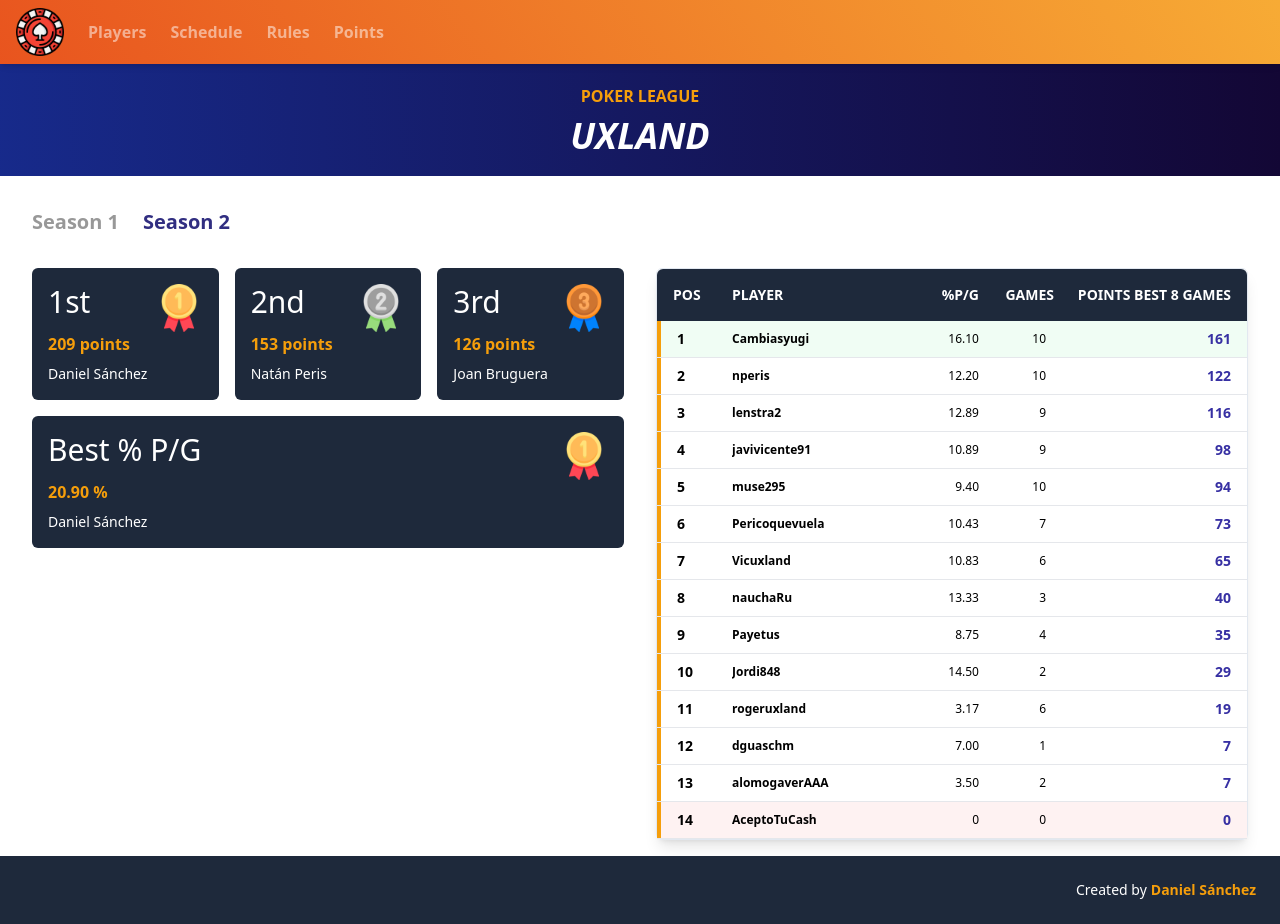
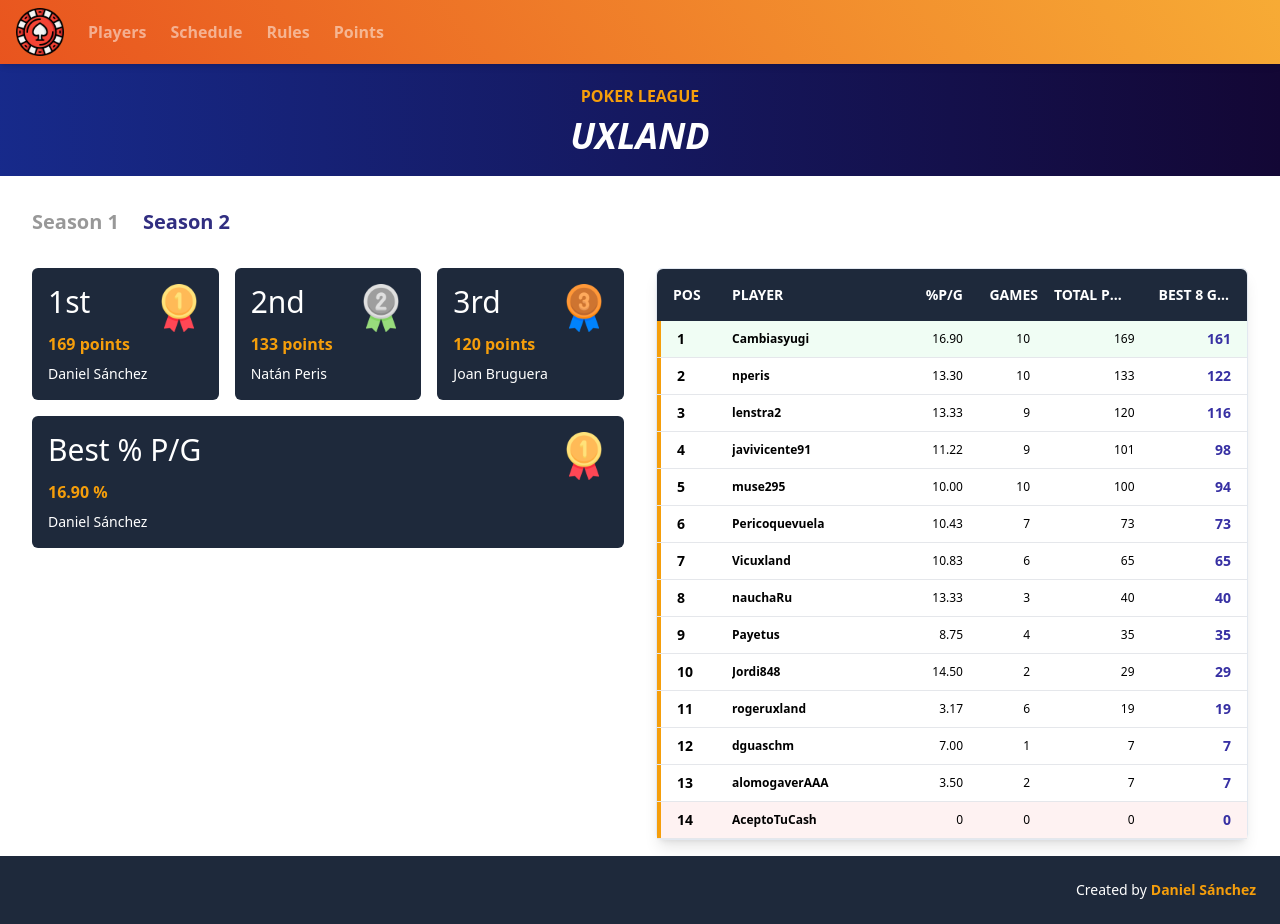
Before and after one commit to dguasch89/poker-league, a React (Vite) app: page / in a window 1280 px wide. Built offline with nearby package versions, Linux system fonts and the light colour scheme.

Commit message:
fix: separate seasons logic and fix tests

```diff
--- /dev/null
+++ b/src/UI/components/SeasonHighlights-best-8.tsx
@@ -0,0 +1,83 @@
+import {IPlayer, ISeason} from '../../domain/interfaces';
+import {
+  getBestPointsPerGamePercentagePlayer,
+  getBestSeasonPlayers,
+  getPlayerSeasonPoints,
+  getPlayerSeasonPointsPerGamePercentage,
+} from '../../domain/season-best-8';
+import {usePlayersStore} from '../../state/players';
+import bronzeMedal from '../assets/bronze_medal.png';
+import goldMedal from '../assets/gold_medal.png';
+import silverMedal from '../assets/silver_medal.png';
+
+interface SeasonHighlightsProps {
+  season: ISeason;
+}
+
+export function SeasonHighlightsBest8(props: SeasonHighlightsProps) {
+  const players = usePlayersStore.getState().players;
+  const bestSeasonPlayers = getBestSeasonPlayers(players, props.season);
+  const bestSeasonPointsPerGamePercentagePlayer: IPlayer = getBestPointsPerGamePercentagePlayer(
+    props.season,
+    players
+  );
+  return (
+    <div className="flex flex-col w-full gap-4">
+      <div className="flex flex-col w-full sm:flex-row items-center gap-4">
+        <div className="flex flex-col w-full p-4 text-white bg-slate-800 rounded-md sm:min-w">
+          <div className="flex flex-row justify-between sm:gap-12">
+            <div className="text-3xl font-medium">1st</div>
+            <img src={goldMedal} className="w-12" alt="gold-medal" />
+          </div>
+          <div className="text-md font-bold text-amber-500 mb-2">
+            {getPlayerSeasonPoints(props.season, bestSeasonPlayers[0].id)} points
+          </div>
+          <div className="text-sm">
+            {bestSeasonPlayers[0].name} {bestSeasonPlayers[0].surname}
+          </div>
+        </div>
+        <div className="flex flex-col w-full p-4 text-white bg-slate-800 rounded-md">
+          <div className="flex flex-row justify-between sm:gap-12">
+            <div className="text-3xl font-medium">2nd</div>
+            <img src={silverMedal} className="w-12" alt="silver-medal" />
+          </div>
+          <div className="text-md font-bold text-amber-500 mb-2">
+            {getPlayerSeasonPoints(props.season, bestSeasonPlayers[1].id)} points
+          </div>
+          <div className="text-sm">
+            {bestSeasonPlayers[1].name} {bestSeasonPlayers[1].surname}
+          </div>
+        </div>
+        <div className="flex flex-col w-full p-4 text-white bg-slate-800 rounded-md">
+          <div className="flex flex-row justify-between sm:gap-12">
+            <div className="text-3xl font-medium">3rd</div>
+            <img src={bronzeMedal} className="w-12" alt="bronze-medal" />
+          </div>
+          <div className="text-md font-bold text-amber-500 mb-2">
+            {getPlayerSeasonPoints(props.season, bestSeasonPlayers[2].id)} points
+          </div>
+          <div className="text-sm">
+            {bestSeasonPlayers[2].name} {bestSeasonPlayers[2].surname}
+          </div>
+        </div>
+      </div>
+      <div className="flex flex-col p-4 text-white bg-slate-800 rounded-md">
+        <div className="flex flex-row justify-between sm:gap-12">
+          <div className="text-3xl font-medium">Best % P/G</div>
+          <img src={goldMedal} className="w-12" alt="gold-medal" />
+        </div>
+        <div className="text-md font-bold text-amber-500 mb-2">
+          {getPlayerSeasonPointsPerGamePercentage(
+            props.season,
+            bestSeasonPointsPerGamePercentagePlayer.id
+          )}{' '}
+          %
+        </div>
+        <div className="text-sm">
+          {bestSeasonPointsPerGamePercentagePlayer.name}{' '}
+          {bestSeasonPointsPerGamePercentagePlayer.surname}
+        </div>
+      </div>
+    </div>
+  );
+}
--- a/src/UI/components/Standings2.tsx
+++ b/src/UI/components/Standings-best-8.tsx
@@ -1,23 +1,23 @@
 import {IPlayer, ISeason} from '../../domain/interfaces';
 import {getPlayerSeasonGamesCount} from '../../domain/season';
 import {
+  getPlayerSeasonBest8Points,
   getPlayerSeasonPoints,
-  getPlayerSeasonPointsMinusWorstTwo,
   getPlayerSeasonPointsPerGamePercentage,
   sortPlayersByTotalSeasonPointsDesc,
-} from '../../domain/season2';
+} from '../../domain/season-best-8';
 import {usePlayersStore} from '../../state/players';
 interface StandingsProps {
   season: ISeason;
 }
 
-export function Standings2(props: StandingsProps) {
+export function StandingsBest8(props: StandingsProps) {
   const players = usePlayersStore.getState().players;
   const sortedPlayers = sortPlayersByTotalSeasonPointsDesc(props.season, players);
 
   return (
     <div className="flex flex-col border-slate-200 border rounded-md shadow-lg">
-      <div className="grid grid-cols-standings gap-4 bg-slate-800 rounded-t-md">
+      <div className="grid grid-cols-standings6 gap-4 bg-slate-800 rounded-t-md">
         <div className="font-bold uppercase text-white text-xs sm:text-sm pt-4 pb-4 pl-4 truncate">
           POS
         </div>
@@ -30,18 +30,18 @@ export function Standings2(props: StandingsProps) {
         <div className="font-bold uppercase text-white text-xs sm:text-sm text-right pt-4 pb-4 truncate">
           GAMES
         </div>
-        {/* <div className="font-bold uppercase text-white text-xs sm:text-sm text-right pt-4 pb-4 pr-4 truncate">
-          VIRTUAL
-        </div> */}
         <div className="font-bold uppercase text-white text-xs sm:text-sm text-right pt-4 pb-4 pr-4 truncate">
-          POINTS BEST 8 GAMES
+          TOTAL POINTS
+        </div>
+        <div className="font-bold uppercase text-white text-xs sm:text-sm text-right pt-4 pb-4 pr-4 truncate">
+          BEST 8 GAMES
         </div>
       </div>
       <div className="flex flex-col">
         {sortedPlayers.map((player: IPlayer, index) => (
           <div
             key={player.id}
-            className="grid grid-cols-standings gap-4 border-b items-center first-of-type:bg-green-50 last-of-type:bg-red-50"
+            className="grid grid-cols-standings6 gap-4 border-b items-center first-of-type:bg-green-50 last-of-type:bg-red-50"
           >
             <div className="font-bold text-sm border-l-4 border-l-amber-500 p-2 pl-4">
               {index + 1}
@@ -53,11 +53,11 @@ export function Standings2(props: StandingsProps) {
             <div className="text-xs p-2 text-right">
               {getPlayerSeasonGamesCount(props.season, player.id)}
             </div>
-            {/* <div className="font-bold text-sm text-amber-500 text-right pr-4">
-              {getPlayerSeasonPointsMinusWorstTwo(props.season, player.id)}
-            </div> */}
+            <div className="text-xs p-2 text-right">
+              {getPlayerSeasonPoints(props.season, player.id)}
+            </div>
             <div className="font-bold text-sm text-indigo-800 text-right pr-4">
-              {getPlayerSeasonPoints(props.season, player.id)}
+              {getPlayerSeasonBest8Points(props.season, player.id)}
             </div>
           </div>
         ))}
--- a/src/UI/components/Standings.tsx
+++ b/src/UI/components/Standings.tsx
@@ -5,7 +5,6 @@ import {
   getPlayerSeasonPointsPerGamePercentage,
   sortPlayersByTotalSeasonPointsDesc,
 } from '../../domain/season';
-import {getPlayerSeasonPointsMinusWorstTwo} from '../../domain/season2';
 import {usePlayersStore} from '../../state/players';
 interface StandingsProps {
   season: ISeason;
@@ -30,11 +29,8 @@ export function Standings(props: StandingsProps) {
         <div className="font-bold uppercase text-white text-xs sm:text-sm text-right pt-4 pb-4 truncate">
           GAMES
         </div>
-        {/* <div className="font-bold uppercase text-white text-xs sm:text-sm text-right pt-4 pb-4 pr-4 truncate">
-          VIRTUAL
-        </div> */}
         <div className="font-bold uppercase text-white text-xs sm:text-sm text-right pt-4 pb-4 pr-4 truncate">
-          POINTS BEST 8 GAMES
+          TOTAL POINTS
         </div>
       </div>
       <div className="flex flex-col">
@@ -53,7 +49,6 @@ export function Standings(props: StandingsProps) {
             <div className="text-xs p-2 text-right">
               {getPlayerSeasonGamesCount(props.season, player.id)}
             </div>
-            {/* <div className="font-bold text-sm text-amber-500 text-right pr-4">---</div> */}
             <div className="font-bold text-sm text-indigo-800 text-right pr-4">
               {getPlayerSeasonPoints(props.season, player.id)}
             </div>
--- a/src/UI/views/HomePage/HomePage.tsx
+++ b/src/UI/views/HomePage/HomePage.tsx
@@ -5,7 +5,8 @@ import './homePage.css';
 import {useSeasonsStore} from '../../../state/seasons';
 import {ISeason} from '../../../domain/interfaces';
 import {isSeasonFinalized} from '../../../domain/season';
-import {Standings2} from '../../components/Standings2';
+import {StandingsBest8} from '../../components/Standings-best-8';
+import {SeasonHighlightsBest8} from '../../components/SeasonHighlights-best-8';
 
 export function HomePage() {
   const [seasonSelected, setSeasonSelected] = useState(2);
@@ -48,7 +49,11 @@ export function HomePage() {
           } `}
         >
           {isSeasonFinalized(season) ? (
-            <SeasonHighlights season={season} />
+            season.id === 1 ? (
+              <SeasonHighlights season={season} />
+            ) : (
+              <SeasonHighlightsBest8 season={season} />
+            )
           ) : (
             <div className="flex bg-indigo-800 rounded-md text-center text-white items-center justify-center font-semibold text-2xl italic p-10 w-full">
               Highlights will appear when season ends
@@ -56,7 +61,7 @@ export function HomePage() {
           )}
 
           <section className="flex flex-col w-full">
-            {season.id === 1 ? <Standings season={season} /> : <Standings2 season={season} />}
+            {season.id === 1 ? <Standings season={season} /> : <StandingsBest8 season={season} />}
           </section>
         </div>
       ))}
--- a/src/domain/season2.ts
+++ b/src/domain/season-best-8.ts
@@ -19,8 +19,6 @@ export const getPointsByPosition = (playersCount: number, position: number) => {
   return (pointsByPositionSeason2 as any)[playersCount][position];
 };
 
-const isLastGame = (game: IGame) => game.id === 10;
-
 export const getPlayerGamePoints = (game: IGame, playerId: number): number => {
   if (!game?.standings) {
     throw new Error('Game must be defined');
@@ -40,6 +38,17 @@ export const getPlayerSeasonPoints = (season: ISeason, playerId: number) => {
     throw new Error('Season must be defined');
   } else {
     const gamePointsArray = season?.games.map((game: IGame) => getPlayerGamePoints(game, playerId));
+    return gamePointsArray?.reduce((acc, curr) => (acc += curr), 0) || 0;
+  }
+};
+
+export const getPlayerSeasonBest8Points = (season: ISeason, playerId: number) => {
+  if (isInvalidPlayer(playerId)) {
+    throw new Error('Invalid playerId. Must be defined and a number greater than or equal to');
+  } else if (!season) {
+    throw new Error('Season must be defined');
+  } else {
+    const gamePointsArray = season?.games.map((game: IGame) => getPlayerGamePoints(game, playerId));
     const sortedGamePointsArray = gamePointsArray.sort((a, b) => b - a);
     const best8Games = sortedGamePointsArray.slice(0, 8);
     return best8Games?.reduce((acc, curr) => (acc += curr), 0) || 0;
@@ -53,7 +62,7 @@ export const getPlayerSeasonPointsPerGamePercentage = (season: ISeason, playerId
 };
 
 export const sortPlayersByTotalSeasonPointsDesc = (season: ISeason, players: IPlayer[]) => {
-  return sortBy(players, p => getPlayerSeasonPoints(season, p.id), 'desc');
+  return sortBy(players, p => getPlayerSeasonBest8Points(season, p.id), 'desc');
 };
 
 export const getBestSeasonPlayers = (players: IPlayer[], season: ISeason) => {
@@ -64,20 +73,3 @@ export const getBestSeasonPlayers = (players: IPlayer[], season: ISeason) => {
 export const getBestPointsPerGamePercentagePlayer = (season: ISeason, players: IPlayer[]) => {
   return maxBy(players, p => Number(getPlayerSeasonPointsPerGamePercentage(season, p.id)));
 };
-
-export const getPlayerSeasonPointsMinusWorstTwo = (season: ISeason, playerId: number) => {
-  if (isInvalidPlayer(playerId)) {
-    throw new Error('Invalid playerId. Must be defined and a number greater than or equal to');
-  } else if (!season) {
-    throw new Error('Season must be defined');
-  } else {
-    const totalSeasonGames = getPlayerSeasonGamesCount(season, playerId);
-    const gamePointsArray = season?.games.map((game: IGame) => getPlayerGamePoints(game, playerId));
-    const sortedGamePointsArray = gamePointsArray.sort((a, b) => b - a);
-    const bestGamesMinusWorstTwo = sortedGamePointsArray.slice(
-      0,
-      totalSeasonGames > 3 ? totalSeasonGames - 2 : totalSeasonGames
-    );
-    return bestGamesMinusWorstTwo?.reduce((acc, curr) => (acc += curr), 0) || 0;
-  }
-};
--- a/tailwind.config.cjs
+++ b/tailwind.config.cjs
@@ -6,6 +6,7 @@ module.exports = {
       gridTemplateColumns: {
         // Complex site-specific column configuration
         standings: '10% 1fr 8% 10% 30%',
+        standings6: '10% 1fr 8% 10% 15% 15%',
         schedule: '1fr 4fr 1fr 4fr ',
       },
     },
```
Also changed, not shown: src/UI/views/PointSystem.tsx (+3 -4 lines), 2 other files (tests, documents, lock files or other folders).
